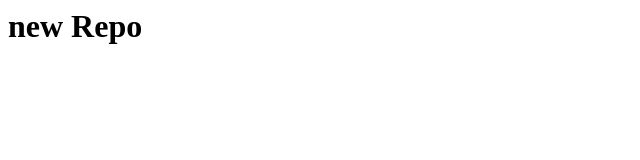
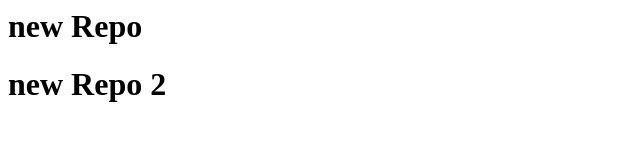
Before and after one commit to Jishhan/localRepo, a plain HTML site: page index.html in a window 1280 px wide. Shown: the whole page, without its empty margins (0-640 px from the left). Drawn offline with Linux system fonts and the light colour scheme.

Commit message:
add new feature

```diff
--- a/index.html
+++ b/index.html
@@ -1 +1,2 @@
 <h1>new Repo</h1>
+<h1>new Repo 2</h1>
```
Also changed, not shown: 1 other file.
